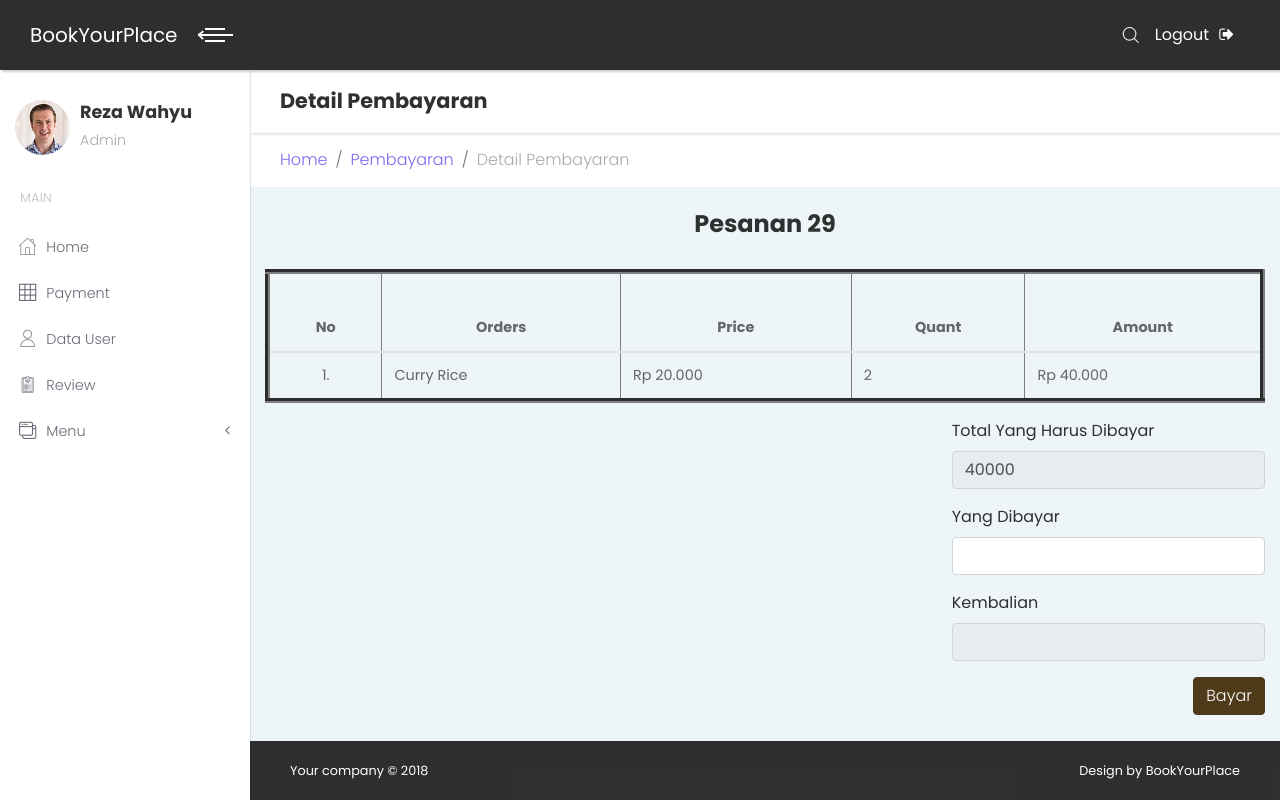
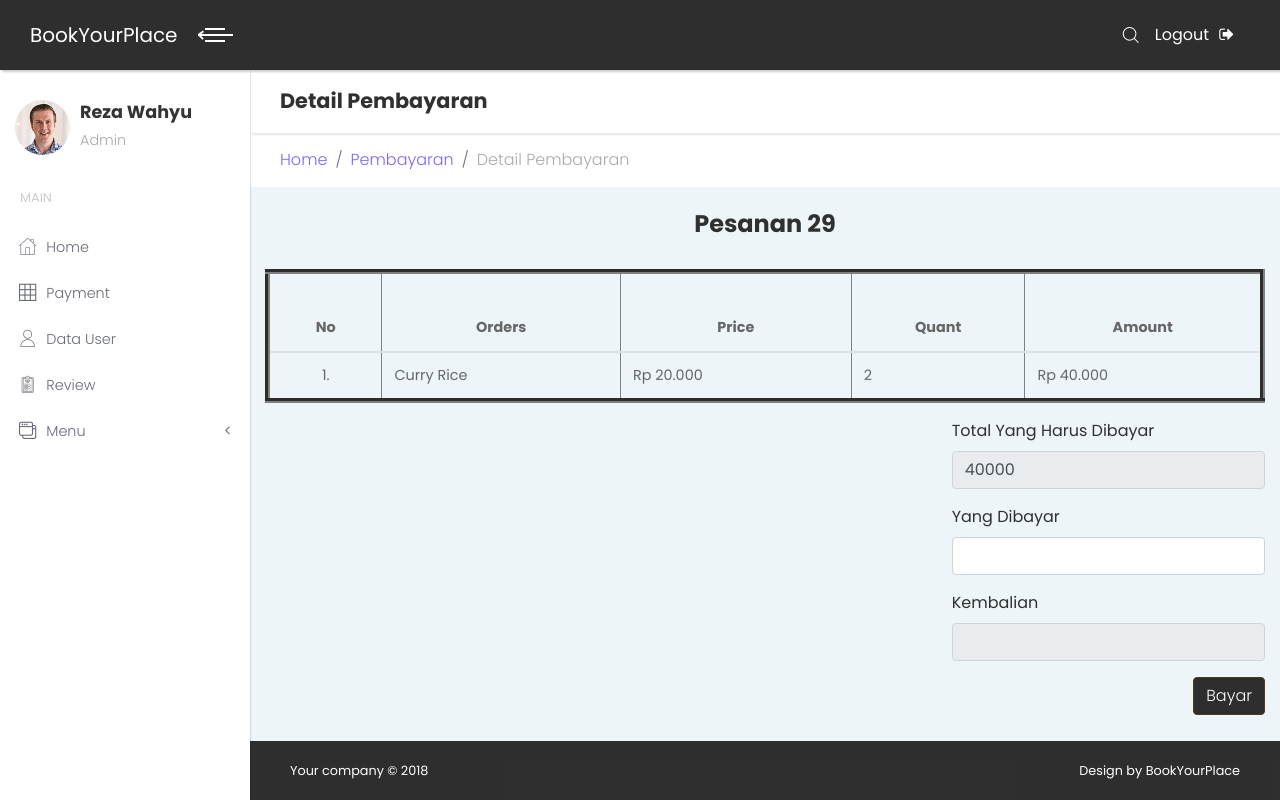
Before and after one commit to Bookyourplace/KelompokC_RPL_DY_2018, a PHP site: page /rpl1/dashboard/detail_payment.php?id_pesanan=29 in a window 1280 px wide. Run offline with PHP 8.4, Linux system fonts and the light colour scheme; a user stored in the database is signed in; data comes from the database, SQL or seed files in the repository.

Commit message:
ubah warna button

```diff
--- a/dashboard/detail_payment.php
+++ b/dashboard/detail_payment.php
@@ -125,7 +125,7 @@
                                 </div>
 
                                 <div class="text-right">
-                                    <button type="submit" name="submit" class="btn btn-primary">Bayar</button>
+                                    <button type="submit" name="submit" class="btn btn-primary" style="background-color: #222222ef" >Bayar</button>
                                 </div>
                             </form>
                         </div>
```
